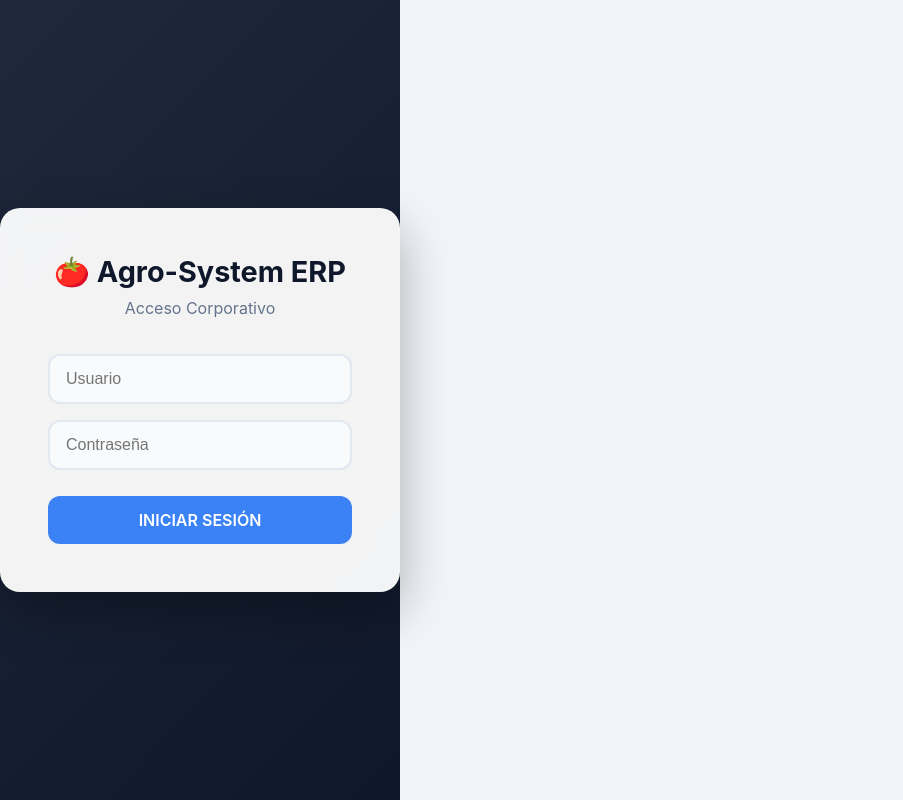
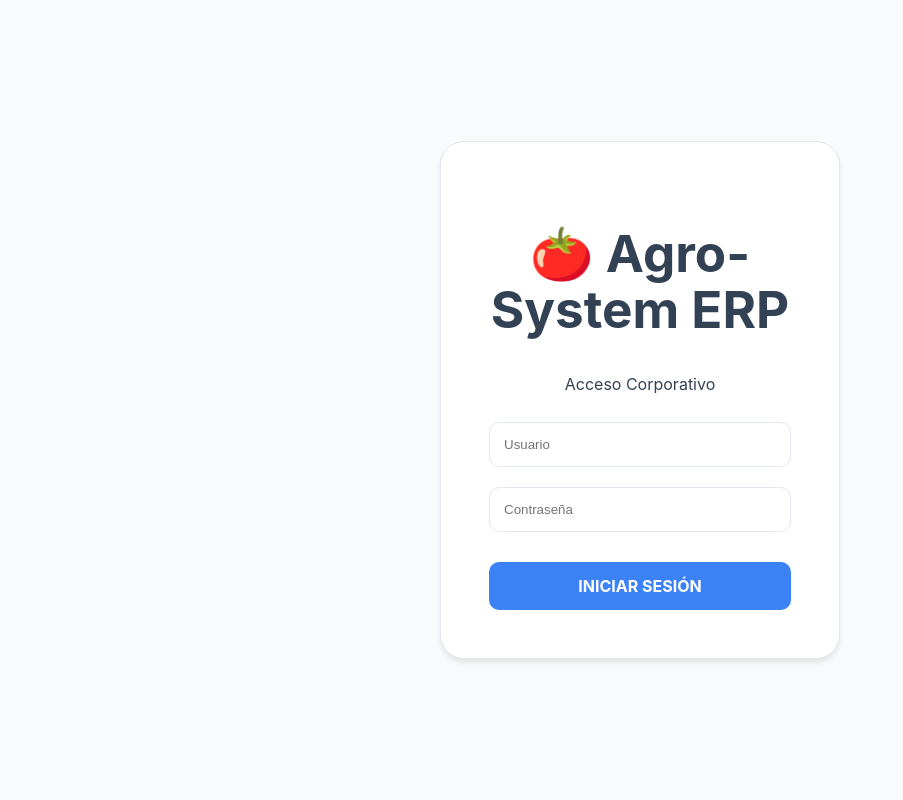
Before and after one commit to ElSRGio/F-VIA, a React (Vite) app: page / in a window 1280 px wide. Shown: the whole page, without its empty margins (0-903 px from the left). Built offline with nearby package versions, Linux system fonts and the light colour scheme.

Commit message:
Actualización de diceño

```diff
--- a/src/App.css
+++ b/src/App.css
@@ -1,398 +1,190 @@
-/* --- VARIABLES DE DISEÑO (Aesthetic Palette) --- */
+/* --- VARIABLES DE DISEÑO --- */
 :root {
-  --primary: #0f172a;       /* Azul Oscuro Profundo (Navy) */
-  --accent: #3b82f6;        /* Azul Brillante (Botones) */
-  --accent-hover: #2563eb;  /* Azul más fuerte para hover */
-  --bg-body: #f1f5f9;       /* Gris muy suave para el fondo */
-  --surface: #ffffff;       /* Blanco puro para tarjetas */
-  --text-main: #334155;     /* Gris oscuro para texto */
-  --text-light: #64748b;    /* Gris medio para subtítulos */
-  --danger: #ef4444;        /* Rojo moderno */
-  --success: #10b981;       /* Verde esmeralda */
+  --primary: #0f172a;
+  --accent: #3b82f6;
+  --accent-hover: #2563eb;
+  --bg-body: #f8fafc;
+  --surface: #ffffff;
+  --text-main: #334155;
+  --text-light: #64748b;
+  --danger: #ef4444;
+  --success: #10b981;
 
-  --shadow-sm: 0 1px 3px rgba(0,0,0,0.1);
-  --shadow-md: 0 4px 6px -1px rgba(0,0,0,0.1), 0 2px 4px -1px rgba(0,0,0,0.06);
-  --shadow-lg: 0 10px 15px -3px rgba(0,0,0,0.1), 0 4px 6px -2px rgba(0,0,0,0.05);
+  --shadow-sm: 0 1px 2px 0 rgb(0 0 0 / 0.05);
+  --shadow-md: 0 4px 6px -1px rgb(0 0 0 / 0.1);
 
-  --radius: 12px;           /* Bordes redondeados */
+  --radius: 12px;
 }
 
-/* --- RESET GLOBAL --- */
-* {
-  box-sizing: border-box;
+/* --- FIX FULL SCREEN (ESTO ARREGLA TU PROBLEMA) --- */
+html, body {
+  width: 100%;
+  height: 100%;
   margin: 0;
   padding: 0;
+  overflow-x: hidden; /* Evita scroll horizontal innecesario */
 }
 
-body {
-  font-family: 'Inter', 'Segoe UI', Roboto, sans-serif; /* Tipografía moderna */
-  background-color: var(--bg-body);
-  color: var(--text-main);
-  line-height: 1.6;
-}
-
-button {
-  font-family: inherit;
-}
-
-/* --- PANTALLA DE LOGIN (Centrada y Elegante) --- */
-.login-wrapper {
-  height: 100vh;
-  display: flex;
-  justify-content: center;
-  align-items: center;
-  background: linear-gradient(135deg, #1e293b 0%, #0f172a 100%);
-}
-
-.login-card {
-  background: rgba(255, 255, 255, 0.95); /* Casi blanco */
-  padding: 3rem;
-  border-radius: 20px;
-  box-shadow: 0 20px 50px rgba(0,0,0,0.3);
+#root {
   width: 100%;
-  max-width: 400px;
-  text-align: center;
-  backdrop-filter: blur(10px);
-}
-
-.login-card h1 {
-  color: var(--primary);
-  font-size: 1.8rem;
-  margin-bottom: 0.5rem;
-}
-
-.login-card p {
-  color: var(--text-light);
-  margin-bottom: 2rem;
-}
-
-.login-card input {
-  width: 100%;
-  padding: 14px 16px;
-  margin-bottom: 16px;
-  border: 2px solid #e2e8f0;
-  border-radius: var(--radius);
-  background: #f8fafc;
-  font-size: 1rem;
-  transition: all 0.3s ease;
-  outline: none;
-}
-
-.login-card input:focus {
-  border-color: var(--accent);
-  background: #fff;
-  box-shadow: 0 0 0 4px rgba(59, 130, 246, 0.1);
-}
-
-.login-card button {
-  width: 100%;
-  padding: 14px;
-  background: var(--accent);
-  color: white;
-  border: none;
-  border-radius: var(--radius);
-  font-weight: 600;
-  font-size: 1rem;
-  cursor: pointer;
-  transition: all 0.3s ease;
-  margin-top: 10px;
-}
-
-.login-card button:hover {
-  background: var(--accent-hover);
-  transform: translateY(-2px);
-  box-shadow: 0 5px 15px rgba(59, 130, 246, 0.4);
-}
-
-/* --- LAYOUT PRINCIPAL --- */
-.app-container {
   min-height: 100vh;
   display: flex;
   flex-direction: column;
 }
 
-/* --- NAVBAR (Barra Superior) --- */
+/* --- RESET --- */
+* { box-sizing: border-box; }
+
+body {
+  font-family: 'Inter', system-ui, sans-serif;
+  background-color: var(--bg-body);
+  color: var(--text-main);
+}
+
+/* --- LAYOUT PRINCIPAL --- */
+.app-container {
+  display: flex;
+  flex-direction: column;
+  width: 100%;
+  min-height: 100vh;
+}
+
+/* --- NAVBAR --- */
 .navbar {
   background: var(--surface);
-  padding: 1rem 2rem;
+  height: 70px;
+  padding: 0 2rem;
   display: flex;
   justify-content: space-between;
   align-items: center;
-  box-shadow: var(--shadow-sm);
   position: sticky;
   top: 0;
-  z-index: 50;
+  z-index: 100;
+  border-bottom: 1px solid #e2e8f0;
+  width: 100%;
 }
 
 .nav-brand {
-  display: flex;
-  align-items: center;
-  gap: 16px;
-  font-size: 1.25rem;
-  font-weight: 700;
-  color: var(--primary);
+  display: flex; align-items: center; gap: 12px;
+  font-size: 1.3rem; font-weight: 800; color: var(--primary);
 }
 
 .menu-btn {
-  background: #f1f5f9;
-  border: none;
-  color: var(--primary);
-  padding: 8px;
-  border-radius: 8px;
-  cursor: pointer;
-  display: flex;
-  align-items: center;
-  justify-content: center;
-  transition: background 0.2s;
-}
-
-.menu-btn:hover {
-  background: #e2e8f0;
+  background: transparent; border: 1px solid #e2e8f0;
+  border-radius: 8px; padding: 8px; cursor: pointer;
+  color: var(--text-main); display: flex;
 }
 
 .user-info {
-  background: #eff6ff;
-  color: var(--accent);
-  padding: 6px 16px;
-  border-radius: 20px;
-  font-size: 0.9rem;
-  font-weight: 600;
+  background: #eff6ff; color: var(--accent);
+  padding: 6px 16px; border-radius: 20px; font-size: 0.9rem; font-weight: 600;
 }
 
-/* --- SIDEBAR (Menú Lateral) --- */
+/* --- SIDEBAR --- */
 .sidebar {
-  position: fixed;
-  left: -280px; /* Oculto por defecto */
-  top: 70px; /* Debajo del navbar */
-  bottom: 0;
-  width: 280px;
-  background: var(--surface);
-  box-shadow: 5px 0 25px rgba(0,0,0,0.05);
-  padding: 2rem;
-  transition: left 0.4s cubic-bezier(0.4, 0, 0.2, 1);
-  z-index: 40;
-  display: flex;
-  flex-direction: column;
-  gap: 12px; /* Espacio entre botones */
+  position: fixed; left: -300px; top: 70px; bottom: 0; width: 300px;
+  background: var(--surface); border-right: 1px solid #e2e8f0;
+  padding: 1.5rem; transition: transform 0.3s ease; z-index: 90;
+  box-shadow: 4px 0 15px rgba(0,0,0,0.05);
+}
+.sidebar.open { transform: translateX(300px); }
+
+.sidebar button {
+  width: 100%; background: transparent; border: none;
+  padding: 14px 16px; text-align: left; font-size: 1rem;
+  color: var(--text-main); border-radius: 8px; cursor: pointer;
+  display: flex; align-items: center; gap: 12px; margin-bottom: 8px;
+}
+.sidebar button:hover { background: #f8fafc; color: var(--accent); }
+.logout-btn { margin-top: 2rem; color: var(--danger) !important; }
+
+/* --- CONTENIDO PRINCIPAL (FULL WIDTH) --- */
+.main-content {
+  flex: 1;
+  width: 100%;          /* Ocupa el 100% del ancho disponible */
+  max-width: 100%;      /* Sin límites */
+  padding: 2rem 3rem;   /* Espacio interno */
+  margin: 0;            /* Sin márgenes externos */
+  overflow-x: hidden;   /* Evita desbordes */
 }
 
-.sidebar.open {
-  left: 0; /* Mostrar */
+/* --- DASHBOARD VIEW --- */
+.dashboard-view {
+  width: 100%; /* Asegura que el contenedor interno también se estire */
 }
 
-.sidebar-header {
-  font-size: 0.85rem;
-  text-transform: uppercase;
-  letter-spacing: 1px;
-  color: var(--text-light);
-  margin-bottom: 1rem;
-  font-weight: 700;
+/* --- LOGIN --- */
+.login-wrapper {
+  height: 100vh; width: 100%; display: flex;
+  justify-content: center; align-items: center; background: #f8fafc;
+}
+.login-card {
+  background: white; padding: 3rem; border-radius: 24px;
+  box-shadow: var(--shadow-md); width: 90%; max-width: 400px;
+  text-align: center; border: 1px solid #e2e8f0;
+}
+.login-card input {
+  width: 100%; padding: 14px; margin: 10px 0;
+  border: 1px solid #e2e8f0; border-radius: 10px;
+}
+.login-card button {
+  width: 100%; padding: 14px; margin-top: 20px;
+  background: var(--accent); color: white; border: none;
+  border-radius: 10px; font-weight: bold; cursor: pointer;
 }
 
-.sidebar button {
-  background: transparent;
-  border: none;
-  padding: 16px 20px;
-  text-align: left;
-  font-size: 1rem;
-  color: var(--text-main);
-  border-radius: var(--radius);
-  cursor: pointer;
-  display: flex;
-  align-items: center;
-  gap: 12px;
-  transition: all 0.2s;
+/* --- TABLA (ESTIRADA AL 100%) --- */
+.actions-bar {
+  display: flex; justify-content: space-between; align-items: center;
+  margin-bottom: 2rem; padding-bottom: 1rem; border-bottom: 1px solid #e2e8f0;
   width: 100%;
 }
 
-.sidebar button:hover {
-  background: #f8fafc;
-  color: var(--accent);
-  transform: translateX(5px);
+.export-btn {
+  background: #10b981; color: white; border: none;
+  padding: 12px 24px; border-radius: 10px; cursor: pointer;
+  display: flex; gap: 8px; align-items: center; font-weight: 600;
 }
 
-.sidebar button.active {
-  background: #eff6ff;
-  color: var(--accent);
-  font-weight: 600;
-}
-
-.logout-btn {
-  margin-top: auto; /* Empujar al fondo */
-  color: var(--danger) !important;
-  background: #fef2f2 !important;
-}
-
-.logout-btn:hover {
-  background: #fee2e2 !important;
-}
-
-/* --- CONTENIDO PRINCIPAL --- */
-.main-content {
-  flex: 1;
-  padding: 2rem; /* Espacio alrededor del contenido */
-  max-width: 1200px;
-  margin: 0 auto;
-  width: 100%;
-}
-
-/* --- ACTIONS BAR (Título y Botón Exportar) --- */
-.actions-bar {
-  display: flex;
-  justify-content: space-between;
-  align-items: center;
-  margin-bottom: 2rem;
-  flex-wrap: wrap;
-  gap: 1rem;
-}
-
-.actions-bar h2 {
-  color: var(--primary);
-  font-size: 1.5rem;
-}
-
-.export-btn {
-  background: #10b981;
-  color: white;
-  border: none;
-  padding: 10px 20px;
-  border-radius: var(--radius);
-  cursor: pointer;
-  display: flex;
-  gap: 8px;
-  align-items: center;
-  font-weight: 600;
-  box-shadow: 0 4px 6px rgba(16, 185, 129, 0.2);
-  transition: transform 0.2s;
-}
-
-.export-btn:hover {
-  background: #059669;
-  transform: translateY(-2px);
-}
-
-/* --- TABLA AESTHETIC --- */
 .table-responsive {
-  background: var(--surface);
-  border-radius: 16px;
-  box-shadow: var(--shadow-md);
-  overflow: hidden; /* Para recortar esquinas */
-  border: 1px solid #e2e8f0;
+  width: 100%; /* OBLIGATORIO: Ancho total */
+  display: block; /* Asegura comportamiento de bloque */
+  background: var(--surface); border-radius: var(--radius);
+  box-shadow: var(--shadow-sm); border: 1px solid #e2e8f0;
+  overflow-x: auto; /* Scroll si es muy pequeño */
 }
 
 table {
-  width: 100%;
+  width: 100%; /* Tabla estirada al 100% */
   border-collapse: collapse;
-  min-width: 600px;
+  table-layout: auto; /* Ajuste automático de columnas */
 }
 
-thead tr {
-  background: #f8fafc;
-  border-bottom: 2px solid #e2e8f0;
+thead { background: #f8fafc; border-bottom: 1px solid #e2e8f0; }
+th { text-align: left; padding: 20px; color: var(--text-light); font-weight: 700; font-size: 0.8rem; text-transform: uppercase; }
+td { padding: 20px; border-bottom: 1px solid #f1f5f9; color: var(--text-main); }
+
+/* --- PILLS --- */
+.status-pill { display: inline-flex; padding: 6px 14px; border-radius: 99px; font-size: 0.85rem; font-weight: 700; }
+.status-pill.ok { background: #fef2f2; color: #ef4444; border: 1px solid #fecaca; }
+.status-pill.warn { background: #f0fdf4; color: #16a34a; border: 1px solid #bbf7d0; }
+
+/* --- CAMARA --- */
+.scanner-container { text-align: center; padding-top: 2rem; width: 100%; }
+.camera-box {
+  max-width: 600px; margin: 0 auto; border-radius: 24px; overflow: hidden;
+  box-shadow: var(--shadow-md); position: relative; border: 4px solid #e2e8f0;
+}
+.overlay-result {
+  position: absolute; bottom: 0; width: 100%;
+  background: rgba(255,255,255,0.95); padding: 1.5rem;
+  font-weight: 800; color: var(--primary); border-top: 1px solid #e2e8f0;
 }
 
-th {
-  padding: 18px 24px;
-  text-align: left;
-  font-size: 0.85rem;
-  text-transform: uppercase;
-  color: var(--text-light);
-  font-weight: 700;
-  letter-spacing: 0.5px;
+/* --- MÓVIL --- */
+@media (max-width: 768px) {
+  .main-content { padding: 1rem; }
+  th, td { padding: 12px; }
+  .actions-bar { flex-direction: column; align-items: flex-start; gap: 1rem; }
+  .export-btn { width: 100%; justify-content: center; }
 }
-
-td {
-  padding: 18px 24px;
-  border-bottom: 1px solid #f1f5f9;
-  color: var(--text-main);
-}
-
-tr:last-child td {
-  border-bottom: none;
-}
-
-tr:hover td {
-  background: #f8fafc;
-}
-
-/* Pills de Estado */
-.status-pill {
-  padding: 6px 12px;
-  border-radius: 30px;
-  font-size: 0.8rem;
-  font-weight: 700;
-  display: inline-block;
-  box-shadow: 0 2px 4px rgba(0,0,0,0.05);
-}
-
-.status-pill.ok {
-  background: #fee2e2;
-  color: #ef4444;
-  border: 1px solid #fecaca;
-}
-
-.status-pill.warn {
-  background: #dcfce7;
-  color: #166534;
-  border: 1px solid #bbf7d0;
-}
-
-/* --- ESCANER DE CAMARA --- */
-.scanner-container {
-  text-align: center;
-  margin-top: 2rem;
-}
-
-.camera-box {
-  position: relative;
-  width: 100%;
-  max-width: 400px;
-  margin: 0 auto;
-  border-radius: 24px;
-  overflow: hidden;
-  box-shadow: 0 20px 40px rgba(0,0,0,0.2);
-  background: #000;
-}
-
-video {
-  width: 100%;
-  display: block;
-  opacity: 0.9;
-}
-
-.overlay-result {
-  position: absolute;
-  bottom: 20px;
-  left: 20px;
-  right: 20px;
-  background: rgba(255, 255, 255, 0.9);
-  color: var(--primary);
-  padding: 16px;
-  border-radius: 16px;
-  font-size: 1.2rem;
-  font-weight: 800;
-  box-shadow: 0 4px 15px rgba(0,0,0,0.2);
-  backdrop-filter: blur(5px);
-}
-
-/* --- RESPONSIVE (Móvil) --- */
-@media (max-width: 768px) {
-  .main-content {
-    padding: 1rem; /* Menos padding en celular */
-  }
-
-  .actions-bar {
-    flex-direction: column;
-    align-items: flex-start;
-  }
-
-  .export-btn {
-    width: 100%;
-    justify-content: center;
-  }
-
-  .login-card {
-    width: 90%;
-    padding: 2rem;
-  }
-}
```
